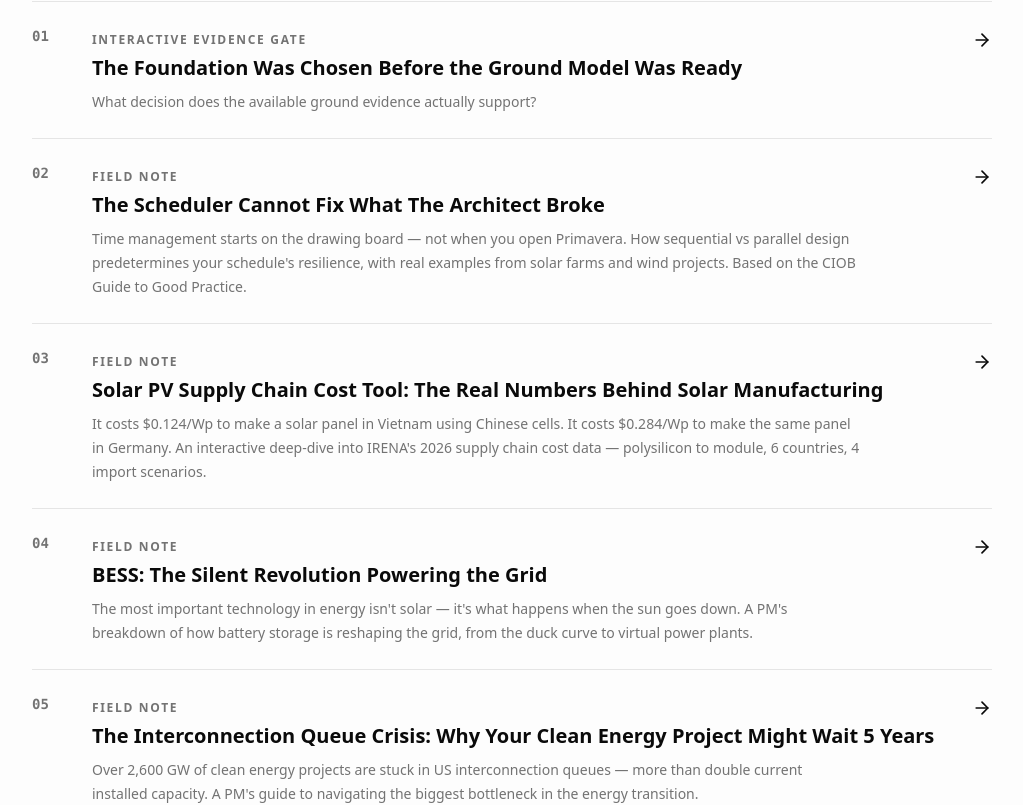
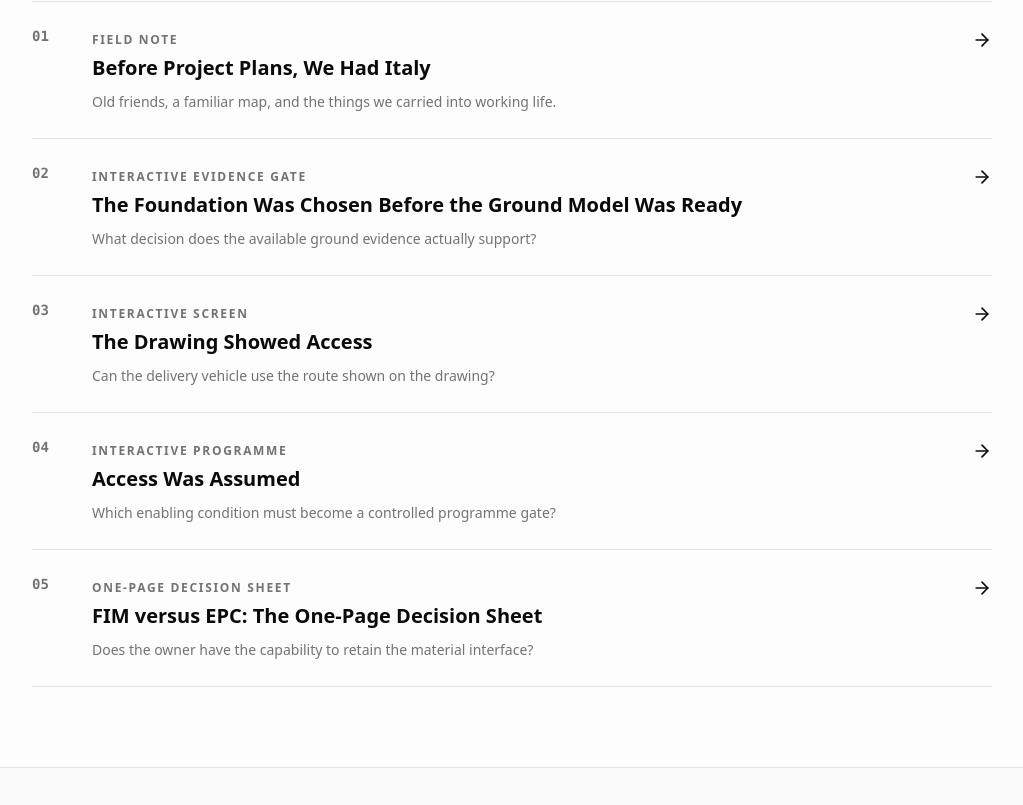
Before and after one commit to Vietduc88x/techmadeeasy-website, a React (Vite) app: page / in a window 1280 px wide. Shown: the part 1480-2285 px from the top of the page, without its empty margins (128-1151 px from the left). Built offline with nearby package versions, Linux system fonts and the light colour scheme.

Commit message:
Show newest posts from every category on homepage (#11)

```diff
--- a/src/pages/Home.jsx
+++ b/src/pages/Home.jsx
@@ -3,7 +3,7 @@ import { Helmet } from 'react-helmet-async';
 import { Link } from 'react-router-dom';
 import { ArrowRight } from 'lucide-react';
 import { blogPosts } from '@/data/posts';
-import { describePost, getStartHerePosts, START_HERE_SLUGS } from '@/data/playbookJourney';
+import { describePost, getStartHerePosts } from '@/data/playbookJourney';
 
 function NoteRow({ post, index }) {
   const detail = describePost(post);
@@ -24,8 +24,8 @@ function NoteRow({ post, index }) {
 
 export function Home() {
   const selected = getStartHerePosts();
-  const recent = blogPosts
-    .filter(({ slug, category }) => category !== 'Off-site' && !START_HERE_SLUGS.includes(slug))
+  const recent = [...blogPosts]
+    .sort((a, b) => b.dateSort.localeCompare(a.dateSort))
     .slice(0, 5);
 
   return (
```
Also changed, not shown: 143 other files (tests, documents, lock files or other folders).
